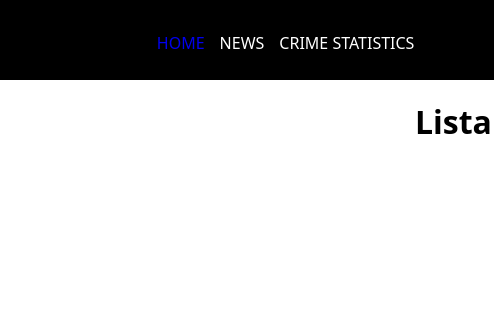
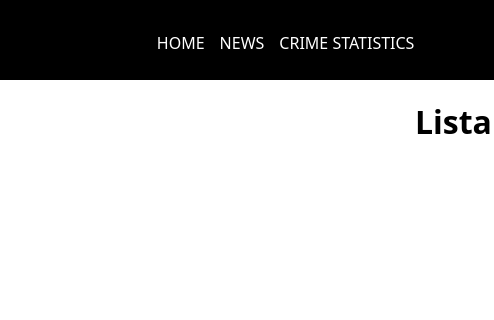
Before and after one commit to erika-bs/fbi, a plain HTML site: page index.html in a window 1280 px wide. Shown: the top 320 px of the page, 0-494 px from the left. Drawn offline with Linux system fonts and the light colour scheme; no server answers.

Commit message:
Update style.css

```diff
--- a/css/style.css
+++ b/css/style.css
@@ -22,7 +22,7 @@ header nav {
     align-items: center;
 }
 
-ul li a:visited {
+a:visited,a:link {
     color: white;
 }
 
```
